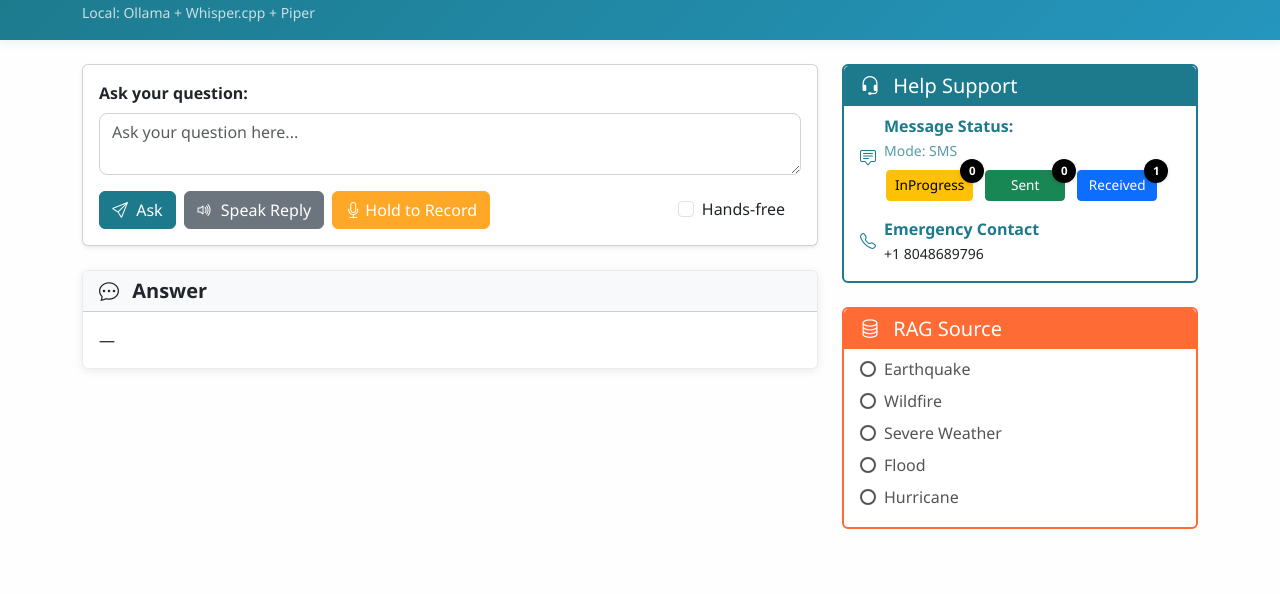
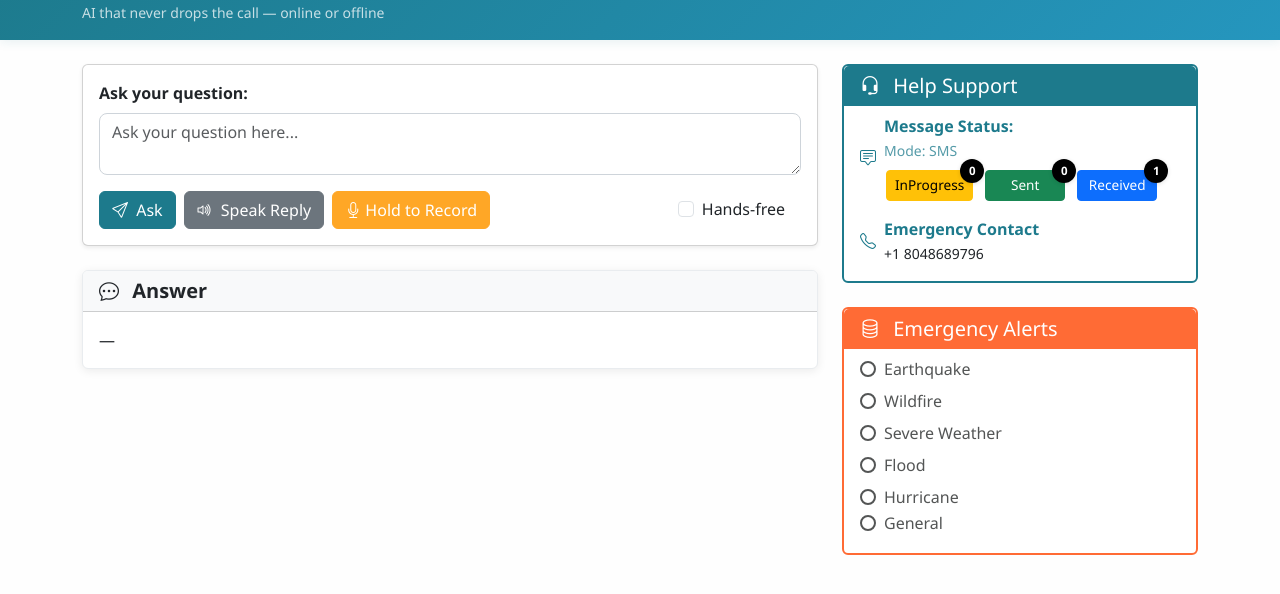
Before and after one commit to praveen034u/AidMate, a plain HTML site: page web/index.html in a window 1280 px wide. Shown: the part 58-652 px from the top of the page. Drawn offline with nearby package versions, Linux system fonts and the light colour scheme.

Commit message:
MAkue ui changes

```diff
--- a/web/index.html
+++ b/web/index.html
@@ -157,7 +157,7 @@
 <header class="medical-header py-3 mb-4">
     <div class="container">
         <h1 class="h2 mb-1 fw-bold"><i class="bi bi-mic-fill me-2"></i>AidMate (Voice)</h1>
-        <p class="mb-0 opacity-75"><small>Local: Ollama + Whisper.cpp + Piper</small></p>
+        <p class="mb-0 opacity-75"><small>AI that never drops the call — online or offline</small></p>
     </div>
 </header>
 
@@ -275,7 +275,7 @@
             <!-- ...existing code... -->
 <div class="card rag-source-card">
     <div class="card-header border-0 pb-2">
-        <h5 class="card-title mb-0 text-white"><i class="bi bi-database me-2"></i> RAG Source</h5>
+        <h5 class="card-title mb-0 text-white"><i class="bi bi-database me-2"></i> Emergency Alerts</h5>
     </div>
     <div class="card-body pt-2">
         <div class="form-check mb-2">
@@ -297,6 +297,10 @@
         <div class="form-check">
             <input class="form-check-input emergency-checkbox" type="radio" name="ragSource" id="hurricane" value="hurricane">
             <label class="form-check-label text-white fw-medium" for="hurricane">Hurricane</label>
+        </div>
+        <div class="form-check">
+            <input class="form-check-input emergency-checkbox" type="radio" name="ragSource" checked  id="general" value="files">
+            <label class="form-check-label text-white fw-medium" for="general">General</label>
         </div>
     </div>
 </div>
```
Also changed, not shown: 1 other file.
